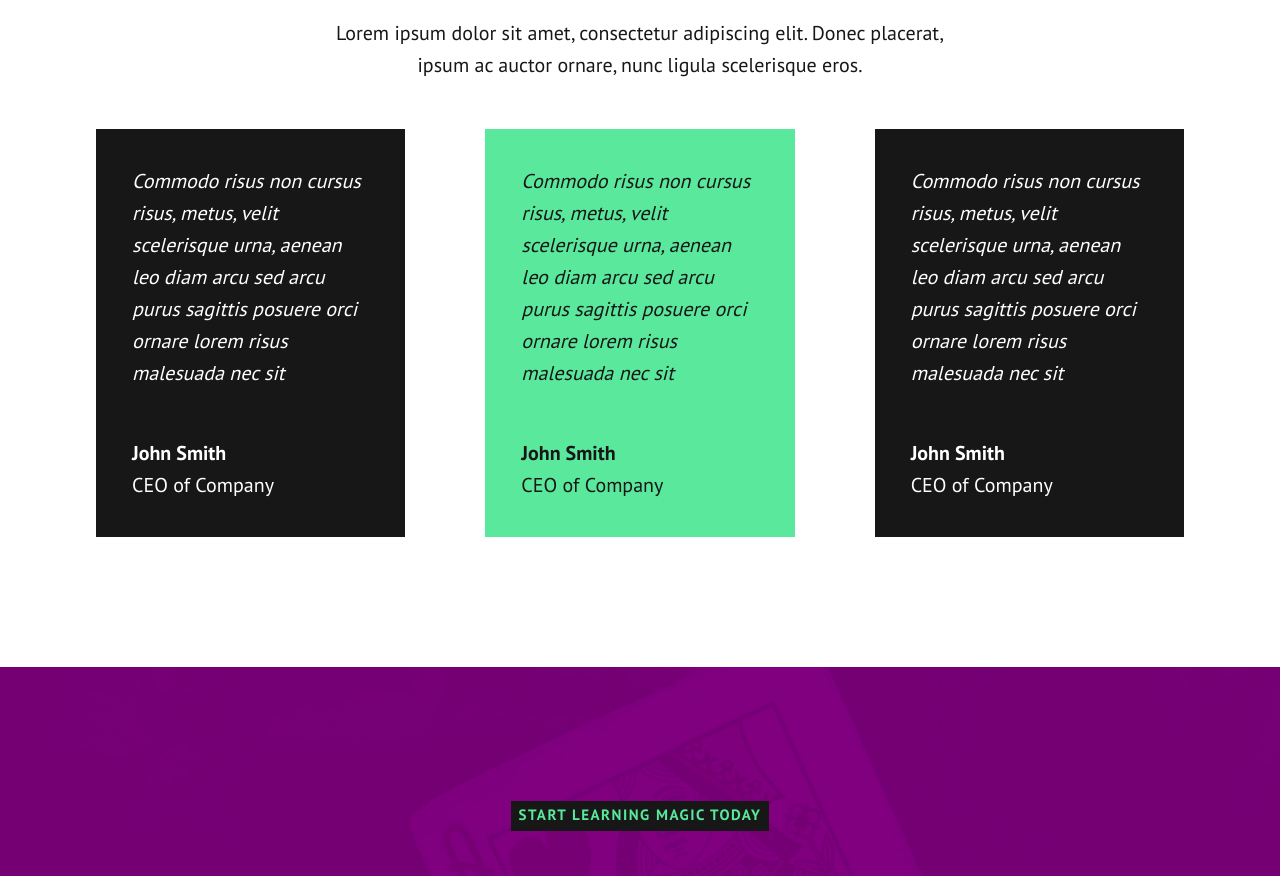
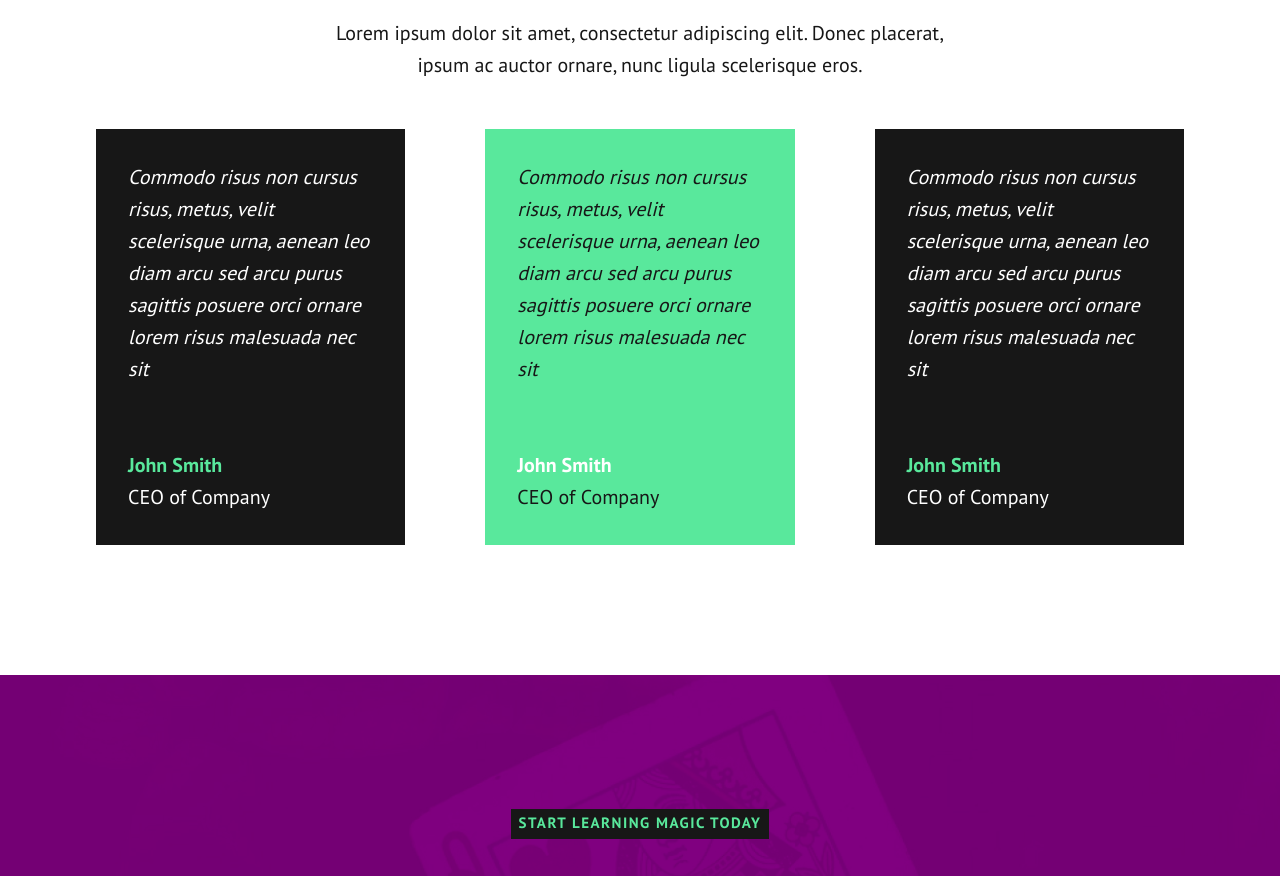
Before and after one commit to Annie-Huang/magic-v4, a website: page index.html in a window 1280 px wide. Shown: the part 3020-3896 px from the top of the page. Drawn offline with Linux system fonts and the light colour scheme.

Commit message:
Kevin's solution: use color: var(--accent); for .testimonial. but the middle card is broken.

```diff
--- a/style.css
+++ b/style.css
@@ -342,7 +342,10 @@ section {
 .testimonial {
   /*background: var(--card-background);*/
   /*color: var(--card-color);*/
-  padding: 2.25rem; /* 36px */
+
+  /*padding: 2.25rem; !* 36px *!*/
+  padding: calc(var(--spacer) * 2);
+
   text-align: left;
   position: relative;
 }
@@ -374,6 +377,9 @@ section {
   font-style: italic;
 }
 .testimonial .name {
-  margin-top: calc(var(--spacer) * 3);
+  /*margin-top: calc(var(--spacer) * 3);*/
+  margin-top: 4rem;
+
   font-weight: var(--fw-700);
+  color: var(--accent);
 }
```
